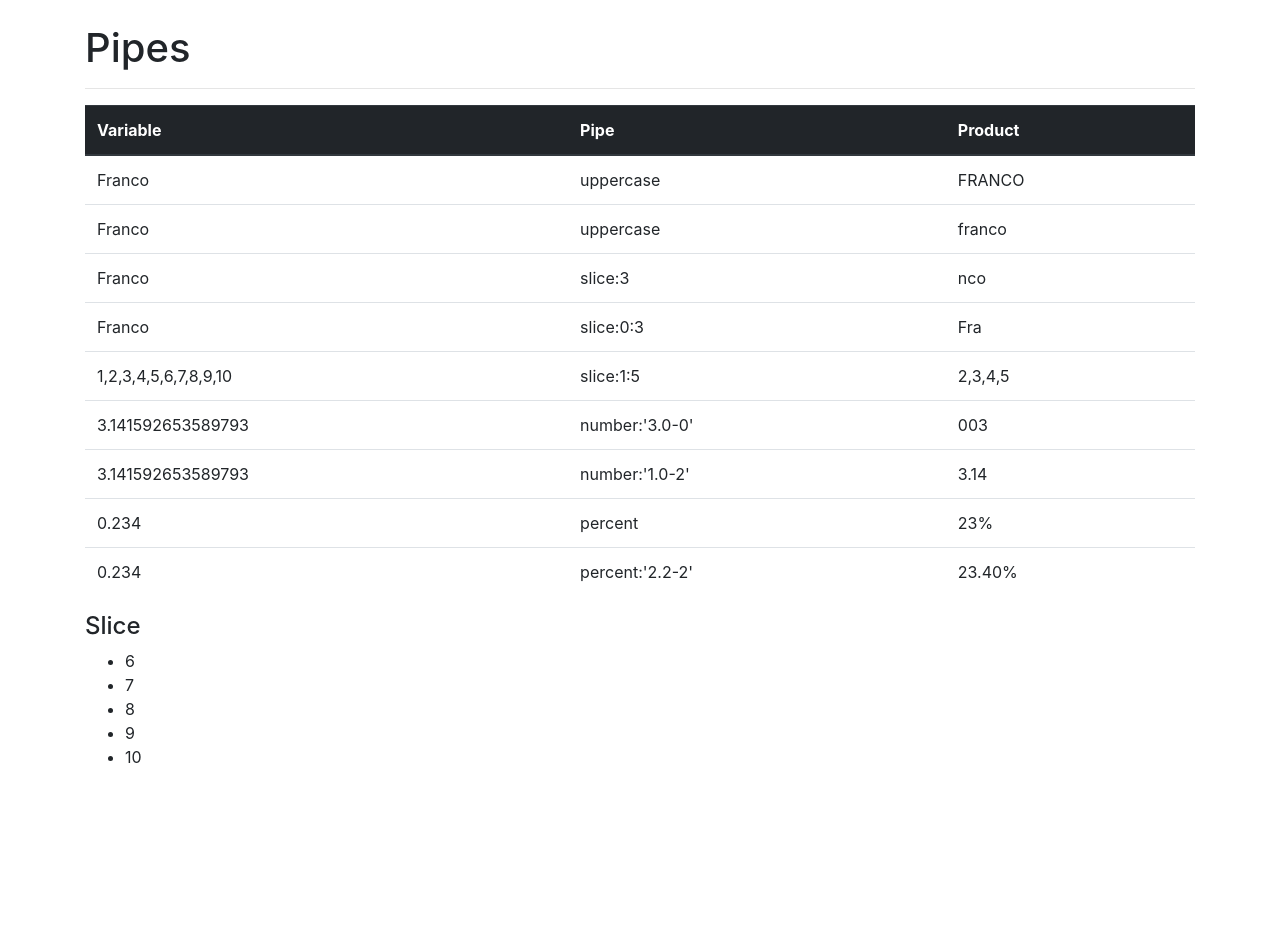
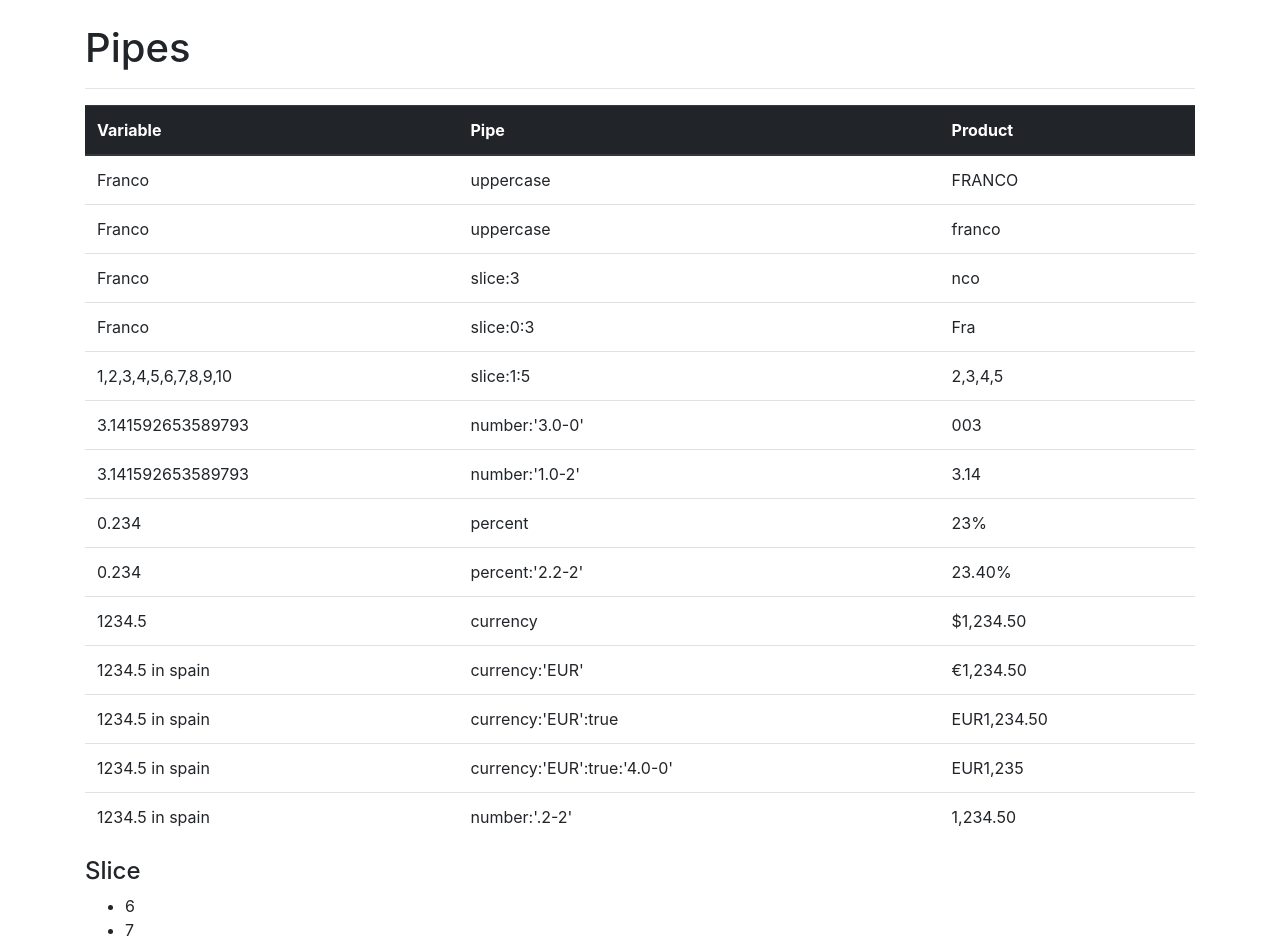
Before and after one commit to franco148/angular5-examples, an Angular app in the folder ng5-pipes-examples/: page / in a window 1280 px wide. Shown: the top 946 px of the page. Before the commit the page ends 800 px from the top, so only its background shows below. Built offline with nearby package versions, Linux system fonts and the light colour scheme.

Commit message:
ng5-pipes-examples: pipe CURRENCY.

```diff
--- a/ng5-pipes-examples/src/app/app.component.html
+++ b/ng5-pipes-examples/src/app/app.component.html
@@ -61,6 +61,32 @@
       <td> percent:'2.2-2' </td>
       <td>{{ newNumber | percent:'2.2-2' }}</td>
     </tr>
+
+    <tr>
+      <td>{{ salary }}</td>
+      <td> currency </td>
+      <td>{{ salary | currency }}</td>
+    </tr>
+    <tr>
+      <td>{{ salary }} in spain</td>
+      <td> currency:'EUR' </td>
+      <td>{{ salary | currency:'EUR' }}</td>
+    </tr>
+    <tr>
+      <td>{{ salary }} in spain</td>
+      <td> currency:'EUR':true </td>
+      <td>{{ salary | currency:'EUR':false }}</td>
+    </tr>
+    <tr>
+      <td>{{ salary }} in spain</td>
+      <td> currency:'EUR':true:'4.0-0' </td>
+      <td>{{ salary | currency:'EUR':false:'4.0-0' }}</td>
+    </tr>
+    <tr>
+      <td>{{ salary }} in spain</td>
+      <td> number:'.2-2' </td>
+      <td>{{ salary | number:'.2-2' }}</td>
+    </tr>
   </tbody>
 </table>
 
--- a/ng5-pipes-examples/src/app/app.component.ts
+++ b/ng5-pipes-examples/src/app/app.component.ts
@@ -13,4 +13,6 @@ export class AppComponent {
   PI = Math.PI;
 
   newNumber = 0.234;
+
+  salary = 1234.5;
 }
```
